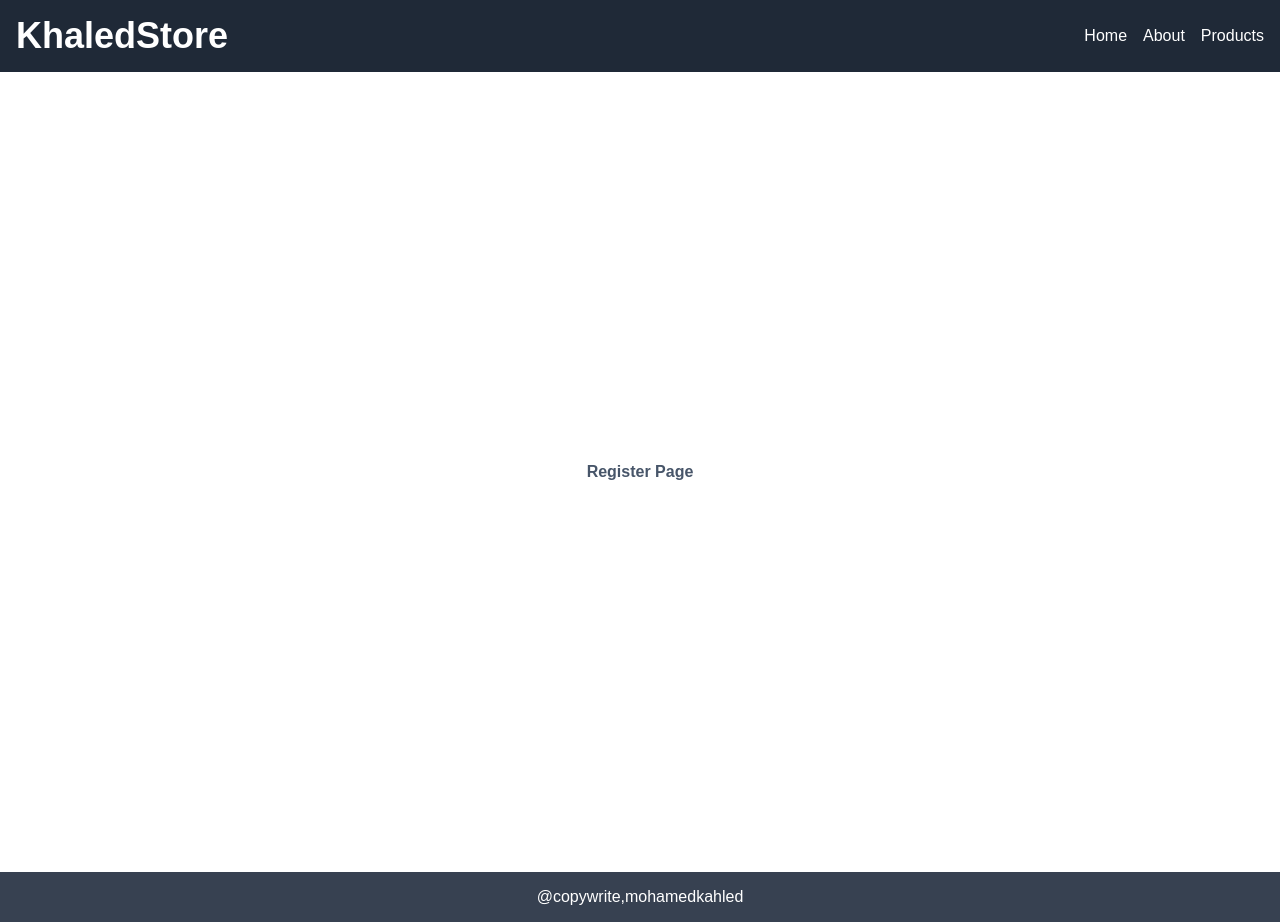
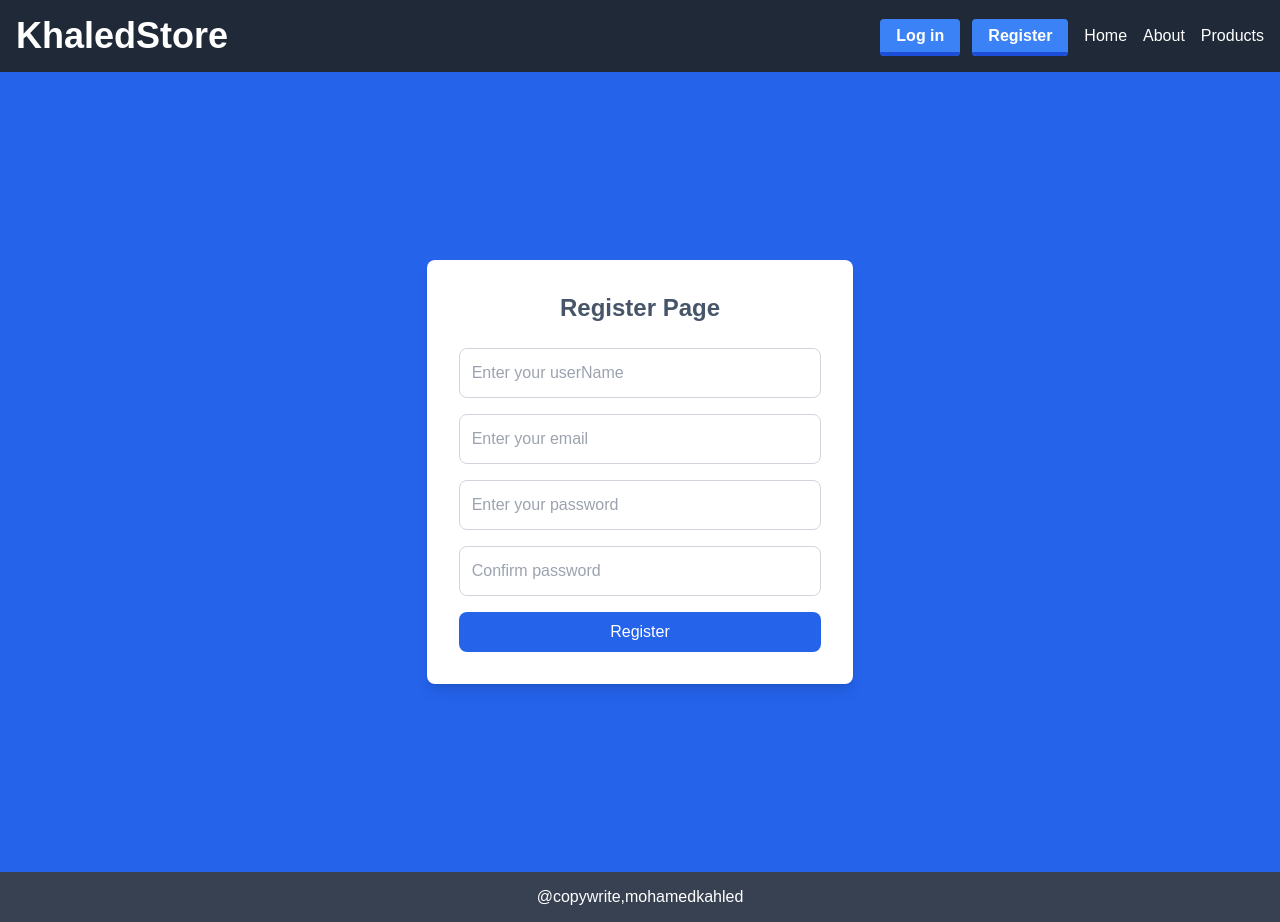
Before and after one commit to Mohamedkhaled2310/E-Commerce-NextJs, a Next.js app: page /register in a window 1280 px wide. Built offline with nearby package versions, Linux system fonts and the light colour scheme.

Commit message:
create login and register pages with validation

```diff
--- /dev/null
+++ b/app/(user)/login/LoginForm.tsx
@@ -0,0 +1,42 @@
+"use client";
+import { useState } from "react";
+import { toast } from "react-toastify";
+const LoginForm = ()=>{
+
+    const [email,setEmail] = useState("");
+    const [password,setPassword] = useState("");
+
+    const handelSubmitForm = (e:React.FormEvent)=>{
+        e.preventDefault();
+        if(email === "") return toast.error("Email is required");
+        if(password === "") return toast.error("Password is required");
+        console.log({email,password});
+    };
+    return(
+        <form onSubmit={handelSubmitForm} className="flex flex-col gap-4">
+        <input
+          type="email"
+          placeholder="Enter your email"
+          className="border border-gray-300 p-3 rounded-lg focus:outline-none focus:ring-2 focus:ring-blue-500"
+          value={email}
+          onChange={(e)=>setEmail(e.target.value)}
+        />
+        <input
+          type="password"
+          placeholder="Enter your password"
+          className="border border-gray-300 p-3 rounded-lg focus:outline-none focus:ring-2 focus:ring-blue-500"
+          value={password}
+          onChange={(e)=>setPassword(e.target.value)}
+        />
+        <button
+          type="submit"
+          className="bg-blue-600 text-white py-2 px-4 rounded-lg hover:bg-blue-700 transition duration-300"
+        >
+          Log in
+        </button>
+      </form>
+    );
+}
+
+
+export default LoginForm;
--- a/app/(user)/login/page.tsx
+++ b/app/(user)/login/page.tsx
@@ -1,8 +1,13 @@
+import LoginForm from "./LoginForm";
+
 
 const LogIn = () => {
   return (
-    <section className='flex items-center justify-center h-screen'>
-      <h1 className=" text-slate-600 font-semibold ">LogIn Page</h1>
+    <section className="flex items-center justify-center h-screen bg-blue-600">
+      <div className="bg-white p-8 md:w-1/3 w-full rounded-lg shadow-lg">
+        <h1 className="text-slate-600 font-semibold text-2xl text-center mb-6">LogIn Page</h1>
+          <LoginForm/>
+      </div>
     </section>
   );
 };
--- /dev/null
+++ b/app/(user)/register/RegisterForm.tsx
@@ -0,0 +1,61 @@
+"use client";
+import { useState } from "react";
+import { toast } from "react-toastify";
+const RegisterForm = ()=>{
+
+    const [userName,setUserName] = useState("");
+    const [email,setEmail] = useState("");
+    const [password,setPassword] = useState("");
+    const [cpassword,setCpassword] = useState("");
+
+    const handelSubmitForm = (e:React.FormEvent)=>{
+        e.preventDefault();
+        if(userName === "") return toast.error("UserName is required");
+        if(email === "") return toast.error("Email is required");
+        if(password === "") return toast.error("Password is required");
+        if(cpassword === "") return toast.error("Confirm Password is required");
+        if(password !== cpassword) return toast.error("Passwords doesn't match ");
+        console.log({userName,email,password});
+    };
+    return(
+        <form onSubmit={handelSubmitForm} className="flex flex-col gap-4">
+        <input
+          type="text"
+          placeholder="Enter your userName"
+          className="border border-gray-300 p-3 rounded-lg focus:outline-none focus:ring-2 focus:ring-blue-500"
+          value={userName}
+          onChange={(e)=>setUserName(e.target.value)}
+        />
+        <input
+          type="email"
+          placeholder="Enter your email"
+          className="border border-gray-300 p-3 rounded-lg focus:outline-none focus:ring-2 focus:ring-blue-500"
+          value={email}
+          onChange={(e)=>setEmail(e.target.value)}
+        />
+        <input
+          type="password"
+          placeholder="Enter your password"
+          className="border border-gray-300 p-3 rounded-lg focus:outline-none focus:ring-2 focus:ring-blue-500"
+          value={password}
+          onChange={(e)=>setPassword(e.target.value)}
+        />
+        <input
+          type="password"
+          placeholder="Confirm password"
+          className="border border-gray-300 p-3 rounded-lg focus:outline-none focus:ring-2 focus:ring-blue-500"
+          value={cpassword}
+          onChange={(e)=>setCpassword(e.target.value)}
+        />
+        <button
+          type="submit"
+          className="bg-blue-600 text-white py-2 px-4 rounded-lg hover:bg-blue-700 transition duration-300"
+        >
+          Register
+        </button>
+      </form>
+    );
+}
+
+
+export default RegisterForm;
--- a/app/(user)/register/page.tsx
+++ b/app/(user)/register/page.tsx
@@ -1,8 +1,13 @@
+import RegisterForm from "./RegisterForm";
+
 const Register = () => {
     return (
-      <section className='flex items-center justify-center h-screen'>
-        <h1 className=" text-slate-600 font-semibold ">Register Page</h1>
-      </section>
+      <section className="flex items-center justify-center h-screen bg-blue-600">
+      <div className="bg-white p-8 md:w-1/3 w-full rounded-lg shadow-lg">
+        <h1 className="text-slate-600 font-semibold text-2xl text-center mb-6">Register Page</h1>
+          <RegisterForm/>
+      </div>
+    </section>
     );
   };
 
--- a/app/layout.tsx
+++ b/app/layout.tsx
@@ -2,6 +2,7 @@ import type { Metadata } from "next";
 import localFont from "next/font/local";
 import "./globals.css";
 import Header from "@/components/header/Header";
+import { ToastContainer} from 'react-toastify';
 import Footer from "@/components/footer/Footer";
 const geistSans = localFont({
   src: "./fonts/GeistVF.woff",
@@ -29,7 +30,8 @@ export default function RootLayout({
       <body
         className={`${geistSans.variable} ${geistMono.variable} antialiased`}
       >
-              <Header />
+        <Header />
+        <ToastContainer theme="colored" position="top-center"/>
         {children}
         <Footer/>
       </body>
--- a/components/header/Header.tsx
+++ b/components/header/Header.tsx
@@ -7,6 +7,14 @@ const Header = () => {
         <h3 className= 'text-white font-semibold text-4xl' >KhaledStore</h3>
       </div>
       <ul className="flex space-x-4">
+        <li>
+          <Link href="/login" className=" mx-3 bg-blue-500 hover:bg-blue-400 text-white font-bold py-2 px-4 border-b-4 border-blue-700 hover:border-blue-500 rounded">
+            Log in
+          </Link>
+          <Link href="/register" className="bg-blue-500 hover:bg-blue-400 text-white font-bold py-2 px-4 border-b-4 border-blue-700 hover:border-blue-500 rounded">
+            Register
+          </Link>
+        </li>
         <li>
           <Link href="/" className="text-white hover:text-gray-400">
             Home
--- a/package.json
+++ b/package.json
@@ -11,7 +11,8 @@
   "dependencies": {
     "next": "^15.0.3",
     "react": "^18.3.1",
-    "react-dom": "^18.3.1"
+    "react-dom": "^18.3.1",
+    "react-toastify": "^11.0.2"
   },
   "devDependencies": {
     "@types/node": "^20",
```
Also changed, not shown: 1 other file (tests, documents, lock files or other folders).
